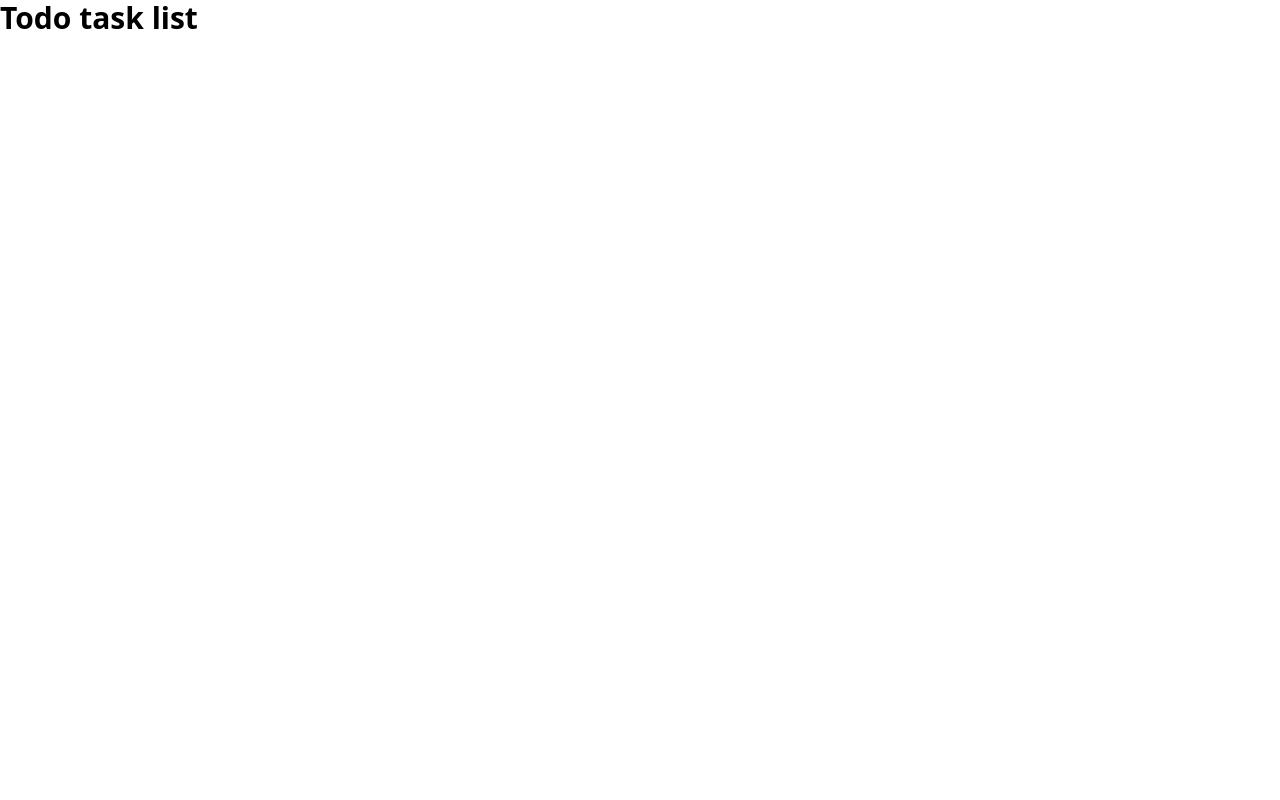
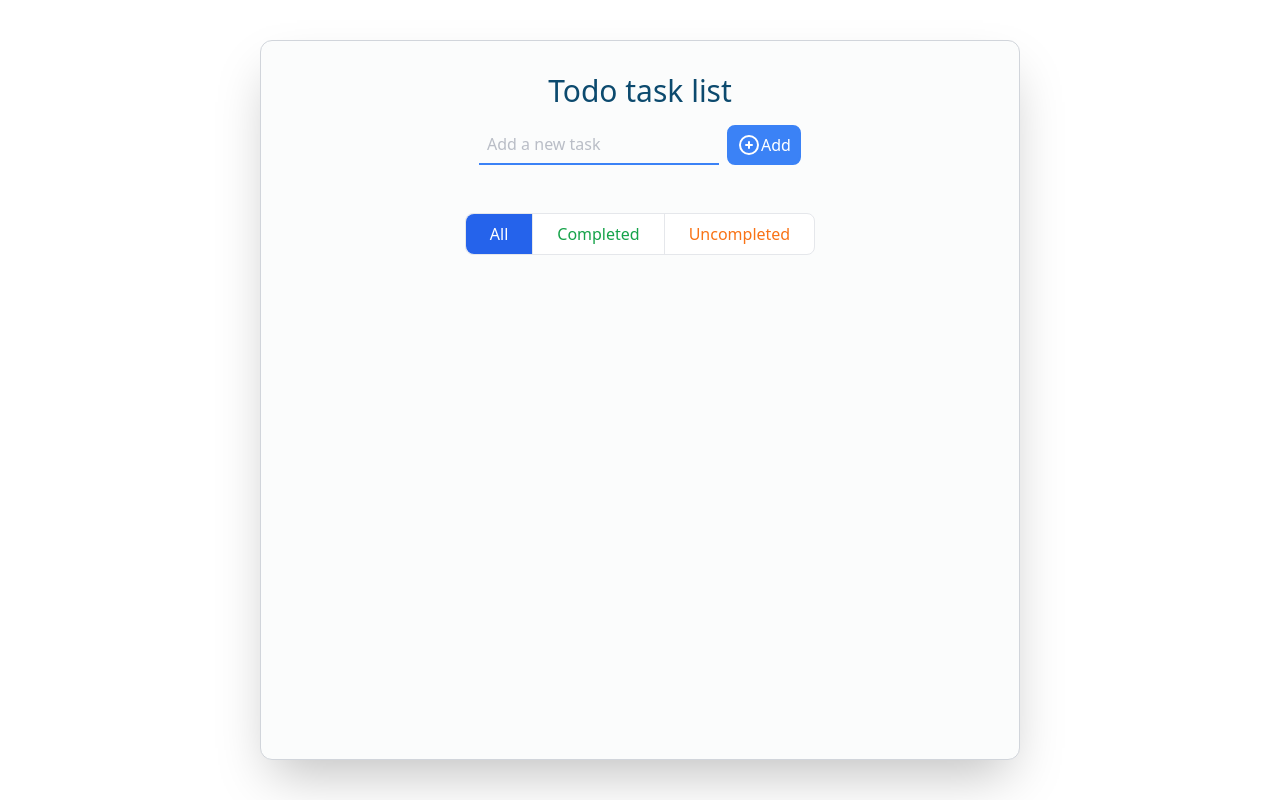
Before and after one commit to zelalemgetahun9374/Todo-list, a React (Vite) app: page / in a window 1280 px wide. Built offline with nearby package versions, Linux system fonts and the light colour scheme.

Commit message:
implemented todo list logic with TaskItem component

```diff
--- a/src/App.tsx
+++ b/src/App.tsx
@@ -1,9 +1,121 @@
+import { useEffect, useRef, useState } from "react"
+import TaskItem from "./components/TaskItem"
+
+type taskType = {
+    id: number,
+    name: string,
+    completed: boolean
+}
+
+type filterType = "all" | "completed" | "uncompleted"
+const TASK_KEY = "task_list"
+
 function App() {
+    const [tasks, setTasks] = useState<taskType[]>([])
+
+    const [visibleTasks, setVisibleTasks] = useState<taskType[]>([])
+    const [filter, setFilter] = useState<filterType>("all")
+
+    const newTaskInputRef = useRef<HTMLInputElement>(null)
+
+    useEffect(() => {
+        localStorage.setItem(TASK_KEY, JSON.stringify(tasks));
+    }, [tasks])
+
+    useEffect(() => {
+        switch (filter) {
+            case "all":
+                setVisibleTasks(tasks)
+                return
+            case "completed":
+                setVisibleTasks(tasks.filter(task => task.completed === true))
+                return
+            case "uncompleted":
+                setVisibleTasks(tasks.filter(task => task.completed === false))
+                return
+        }
+    }, [tasks, filter])
+
+    function addTask() {
+        const task = newTaskInputRef.current?.value
+        if (task) {
+            setTasks((tasks) => [...tasks, {
+                id: tasks.length == 0 ? 0 : tasks[tasks.length - 1].id + 1,
+                name: task,
+                completed: false
+            }])
+            newTaskInputRef.current.value = ""
+            newTaskInputRef.current.focus();
+        } else {
+            console.log("New task can't be empty");
+        }
+    }
+
+    function deleteTask(id: number) {
+        setTasks((tasks) => tasks.filter(task => task.id !== id))
+    }
+
+    function updateTask(id: number) {
+        setTasks((tasks) => tasks.map(task => {
+            if (task.id === id) {
+                return { ...task, completed: !task.completed }
+            }
+            return task
+        }))
+    }
 
     return (
-        <h1 className="text-3xl font-bold">
-            Todo task list
-        </h1>
+        <main className="flex items-center justify-center min-h-screen bg-gray-2 00">
+            <div className={`flex flex-col items-center gap-4 w-[600px] lg:w-[760px] h-[90vh] m-auto my-4 p-8 bg-[#fbfcfc] border border-gray-300 rounded-xl shadow-2xl`}>
+                <h1 className="text-3xl font-medium text-sky-900 text-center ">
+                    Todo task list
+                </h1>
+                <div className="flex">
+                    <input
+                        placeholder="Add a new task"
+                        className="w-60 px-2 py-1 border-b-2 border-blue-500 focus:outline-none bg-transparent placeholder-gray-400/70 text-gray-700"
+                        type="text"
+                        onKeyDown={e => { e.key === 'Enter' ? addTask() : null }}
+                        ref={newTaskInputRef}
+                    />
+
+                    <button
+                        type="submit"
+                        className="ml-2 px-2 py-1.5  text-white bg-blue-500 border-2 border-blue-500 rounded-lg flex"
+                        onClick={addTask}
+                    >
+                        <svg className="h-6 w-6" width="24" height="24" viewBox="0 0 24 24" strokeWidth="2" stroke="currentColor" fill="none" strokeLinecap="round" strokeLinejoin="round">  <path stroke="none" d="M0 0h24v24H0z" />  <circle cx="12" cy="12" r="9" />  <line x1="9" y1="12" x2="15" y2="12" />  <line x1="12" y1="9" x2="12" y2="15" /></svg>
+                        <span> Add</span>
+                    </button>
+                </div>
+                <div className="flex bg-white border divide-x rounded-lg mt-8">
+                    <button className={`flex items-center px-4 py-2 text-sm font-medium rounded-l-lg transition-colors duration-200 sm:text-base sm:px-6 hover:bg-blue-600 hover:text-white ${filter === "all" ? 'text-white bg-blue-600 outline-none' : 'bg-none text-blue-600'}`} onClick={() => { setFilter("all") }}>
+                        <span>All</span>
+                    </button>
+                    <button className={`flex items-center px-4 py-2 text-sm font-medium transition-colors duration-200 sm:text-base sm:px-6 hover:bg-green-500 hover:text-white ${filter === "completed" ? 'text-white bg-green-500 outline-none' : 'bg-none text-green-600'}`} onClick={() => { setFilter("completed") }}>
+                        <span>Completed</span>
+                    </button>
+                    <button className={`flex items-center px-4 py-2 text-sm font-medium rounded-r-lg transition-colors duration-200 sm:text-base sm:px-6 hover:bg-orange-500 hover:text-white ${filter === "uncompleted" ? 'text-white bg-orange-500 outline-none' : 'bg-none text-orange-500'}`} onClick={() => { setFilter("uncompleted") }}>
+                        <span>Uncompleted</span>
+                    </button>
+                </div>
+
+                <ul id="task_list" className="flex flex-col self-start gap-2 w-full pr-2 overflow-y-auto overflow-x-hidden">
+                    {
+                        visibleTasks.map((task) =>
+                            <TaskItem
+                                key={task.id}
+                                id={task.id}
+                                name={task.name}
+                                completed={task.completed}
+                                updateTask={updateTask}
+                                deleteTask={deleteTask}
+                            />)
+                    }
+                </ul>
+            </div>
+
+        </main>
     )
 }
 
--- /dev/null
+++ b/src/components/TaskItem.tsx
@@ -0,0 +1,42 @@
+import { useId } from 'react'
+import deleteIcon from '../assets/delete.png'
+
+type taskItemProps = {
+    id: number,
+    name: string,
+    completed: boolean,
+    updateTask: (id: number) => void,
+    deleteTask: (id: number) => void,
+}
+
+const TaskItem = ({ id, name, completed, updateTask, deleteTask }: taskItemProps) => {
+    const checkboxId = useId();
+
+    return (
+        <li className='flex items-center gap-2 w-full'>
+            <input className="hidden grow-0 shrink-0" type="checkbox" id={checkboxId} checked={completed} onChange={() => updateTask(id)} />
+            <label className="flex items-center grow px-2 py-1.5 rounded cursor-pointer hover:bg-gray-100 border border-" htmlFor={checkboxId}>
+                <span className="flex items-center justify-center w-5 h-5 text-transparent border-2 border-gray-300 rounded-full">
+                    <svg className="w-4 h-4 fill-current" viewBox="0 0 20 20" fill="currentColor">
+                        <path fillRule="evenodd" d="M16.707 5.293a1 1 0 010 1.414l-8 8a1 1 0 01-1.414 0l-4-4a1 1 0 011.414-1.414L8 12.586l7.293-7.293a1 1 0 011.414 0z" clipRule="evenodd" />
+                    </svg>
+                </span>
+                <p className={`ml-2 text-lg grow px-2 rounded-sm ${completed ? 'text-[#9CA3AF] line-through' : 'text-gray-900'}`}>{name}</p>
+            </label>
+
+            <div className="group relative grow-0 shrink-0 flex flex-col align-bottom">
+                <button
+                    type='button'
+                    onClick={() => deleteTask(id)}
+                    className='text-white border border-red-200 hover:bg-red-200 focus:ring-4 focus:outline-none focus:ring-red-300
+                        font-medium rounded text-sm p-1 text-center inline-flex items-center mr-2'
+                >
+                    <img className='w-4 h-4' src={deleteIcon} alt="delete task" />
+                </button>
+                <p className="absolute top-8 right-0 scale-0 z-10 overflow-visible rounded bg-gray-800 p-2 text-xs text-white group-hover:scale-100">Delete</p>
+            </div>
+        </li>
+    )
+}
+
+export default TaskItem
```
